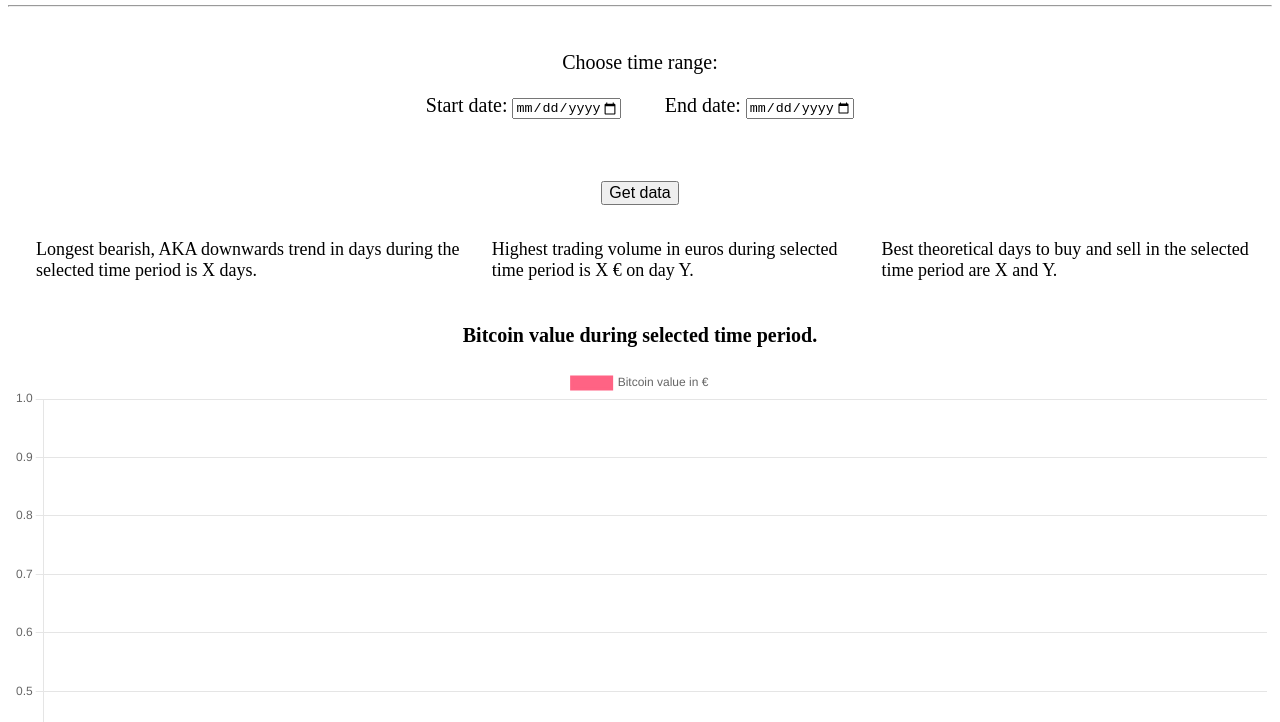
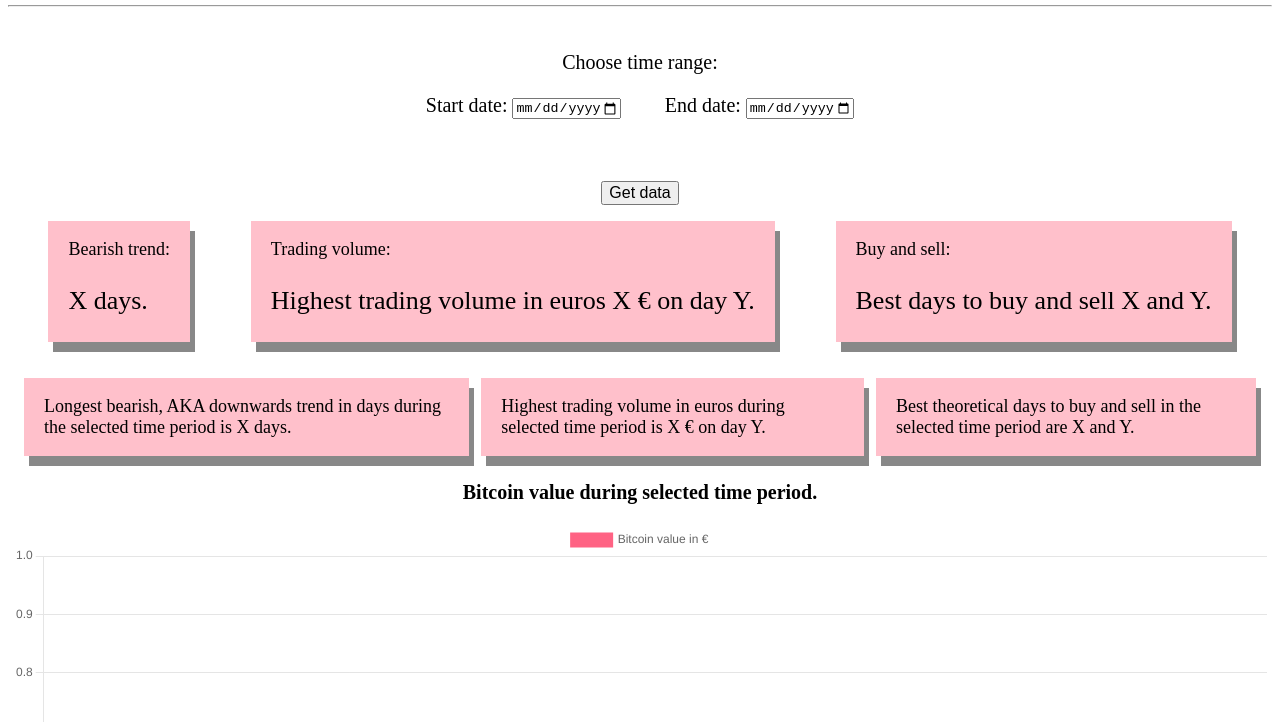
Before and after one commit to Johuotar/bittracker, a website built with webpack: page index.html in a window 1280 px wide. Shown: the part 78-800 px from the top of the page. Built offline with nearby package versions, Linux system fonts and the light colour scheme.

Commit message:
quick summaries added

```diff
--- a/css/styles.css
+++ b/css/styles.css
@@ -13,7 +13,7 @@
 .rows {
   display: flex;
   flex-direction: row;
-  justify-content: space-between;
+  justify-content: space-around;
   gap: 12px;
 }
 
@@ -54,8 +54,21 @@
   padding: 5px;
 }
 
+.box {
+  box-shadow: 5px 10px #888888;
+  background-color: pink;
+}
+
 .result {
   font-size: 18px;
+  padding-left: 20px;
+  padding-right: 20px;
+}
+
+.result-large {
+  font-size: 26px;
+  padding-left: 20px;
+  padding-right: 20px;
 }
 
 .padding_top_small {
--- a/index.html
+++ b/index.html
@@ -54,20 +54,47 @@
 
     <div class="padding">
         <div class="rows">
+            <!-- Quick results -->
+            <div class="box">
+                <p class="result">Bearish trend:</p>
+                <p id="bearish_summary" class="result-large">
+                    X days.
+                </p>
+            </div>
+            <div class="box">
+                <p class="result">Trading volume:</p>
+                <p id="volume_value_summary" class="result-large">
+                    Highest trading volume in euros X € on day Y.
+                </p>
+            </div>
+            <div class="box">
+                <p class="result">Buy and sell:</p>
+                <p id="best_dates_summary" class="result-large">
+                    Best days to buy and sell X and Y.
+                </p>
+            </div>
+        </div>
+        <div class="rows">
             <!-- Errors will be shown in error element -->
             <p id="error_ele" class="result"></p>
+        </div>
+    <div class="rows">
         <!-- Results -->
+        <div class="box">
             <p id="bearish_ele" class="result">
                 Longest bearish, AKA downwards trend in days during the selected time period is X days.
             </p>
-
+        </div>
+        <div class="box">
             <p id="volume_value_ele" class="result">
                 Highest trading volume in euros during selected time period is X € on day Y.
             </p>
-
+        </div>
+        <div class="box">
             <p id="best_dates_ele" class="result">
                 Best theoretical days to buy and sell in the selected time period are X and Y.
             </p>
+        </div>
     </div>
     </div>
 
--- a/src/script.js
+++ b/src/script.js
@@ -111,6 +111,9 @@
     const elementBearishTrend = document.getElementById("bearish_ele");
     const elementTradingVolume = document.getElementById("volume_value_ele");
     const elementBuySellDays = document.getElementById("best_dates_ele");
+    const elementBearishSummary = document.getElementById("bearish_summary");
+    const elementTradingSummary = document.getElementById("volume_value_summary");
+    const elementBuySellSummary = document.getElementById("best_dates_summary");
     const address = "https://api.coingecko.com/api/v3/coins/bitcoin/market_chart/range?vs_currency=eur&from="
     // Time selection elements
     let startDateElement = document.getElementById('startdate');
@@ -329,14 +332,18 @@
     function updateInsights(insight1Array, insight2Array, insight3Array) {
         // Set longest bearish trend to the element 1
         elementBearishTrend.innerHTML = "Longest bearish, AKA downwards trend in days during the selected time period is " + insight1Array[0] + " days, starting from " + insight1Array[1] + " and ending on " + insight1Array[2];
+        elementBearishSummary.innerHTML = insight1Array[0] + " days";
         // Set day with highest trading volume to element 2
         elementTradingVolume.innerHTML = "Highest trading volume in Euros during the selected time period was on " + insight2Array[0] + " with value of " + insight2Array[1];
+        elementTradingSummary.innerHTML = insight2Array[1];
         // Set best days to buy and sell Bitcoin to element 3
         if (insight3Array[2] <= 1.0) {
             elementBuySellDays.innerHTML = "Bitcoin's price did not increase during selected time period.";
+            elementBuySellSummary.innerHTML = "None";
         }
         else {
             elementBuySellDays.innerHTML = "Best days to buy and sell during the selected time period was to buy on " + insight3Array[0] + " and sell on " + insight3Array[1] + " with price being multiplied by " + insight3Array[2];
+            elementBuySellSummary.innerHTML = insight3Array[0] + " and " + insight3Array[1];
         }
     }
 
```
Lines whose indentation alone changed are shown as unchanged.
